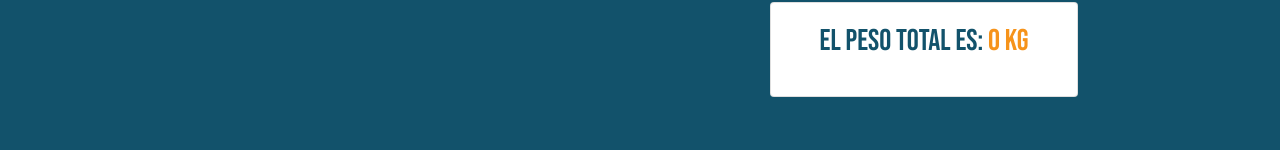
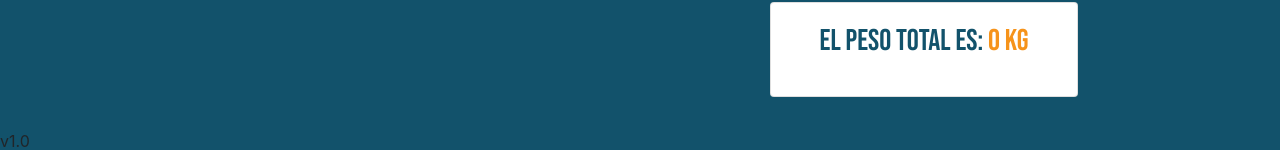
Before and after one commit to Diego-MV/KGplusLB, a React (Create React App) app: page / in a window 1280 px wide. Shown: the part 647-797 px from the top of the page. Built offline with nearby package versions, Linux system fonts and the light colour scheme.

Commit message:
bugs fixed2

```diff
--- a/src/App.js
+++ b/src/App.js
@@ -86,6 +86,7 @@ function App() {
             : <Resultado resultado={resultado}/>}
         </div>
       </Contenedor>
+      <div className="fixed-bottom">v1.0</div>
     </div>
   );
 }
```
